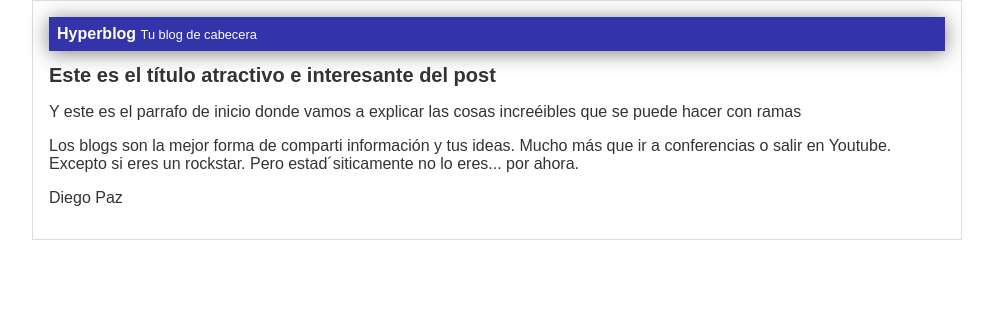
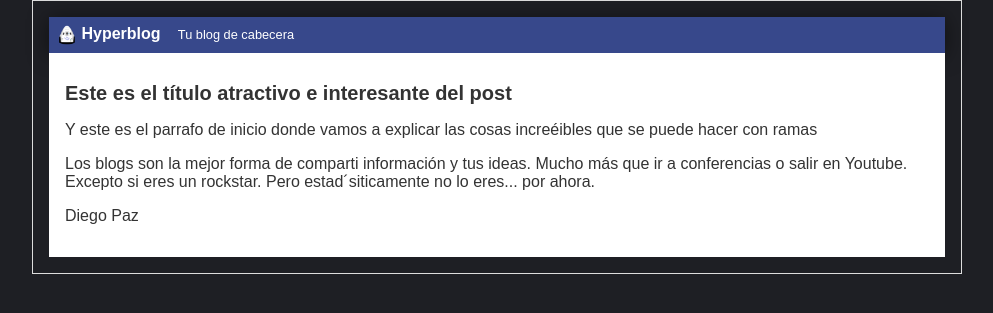
Before and after one commit to diego40g/CursosPlatzi, a PHP site: page /blogpost.html in a window 1280 px wide. Shown: the top 313 px of the page, without its empty margins (143-1136 px from the left). Run offline with PHP 8.4, Linux system fonts and the light colour scheme.

Commit message:
Color fondo, logo nuevo y mejor color de header

```diff
--- a/ProfesionalCourseGit_GitHub/proyecto1/blogpost.html
+++ b/ProfesionalCourseGit_GitHub/proyecto1/blogpost.html
@@ -7,6 +7,7 @@
 <body>
     <div id="container">
         <div id="cabecera">
+            <img id="logo" src="/imagenes/dragon.png" />
             Hyperblog
             <span id="tagline">Tu blog de cabecera</span>
         </div>
--- a/ProfesionalCourseGit_GitHub/proyecto1/css/estilo.css
+++ b/ProfesionalCourseGit_GitHub/proyecto1/css/estilo.css
@@ -1,6 +1,7 @@
 body{
-    text-align: left;
-    font-family: "Arial";
+    background: #1e1f24;
+    text-align: center;
+    font-family: Arial;
     color: #333;
     font-size: 16px;
     margin: 0;
@@ -20,7 +21,7 @@
 }
 
 #cabecera{
-    background: #33A;
+    background: #37488b;
     box-shadow: 0px 2px 20px 0px rgba(0,0,0,0.5);
     color: white;
     font-weight: bold;
@@ -28,8 +29,18 @@
     padding: 0.5em;
 }
 
+#cabecera #logo{
+    width: 20px;
+    vertical-align: middle;
+}
+
 #cabecera #tagline{
-    padding: 1em 0 0 0;
+    padding: 0 0 0 1em;
     font-weight: normal;
     font-size: 0.8em;
 }
+
+#post{
+    background: white;
+    padding: 1em;
+}
```
